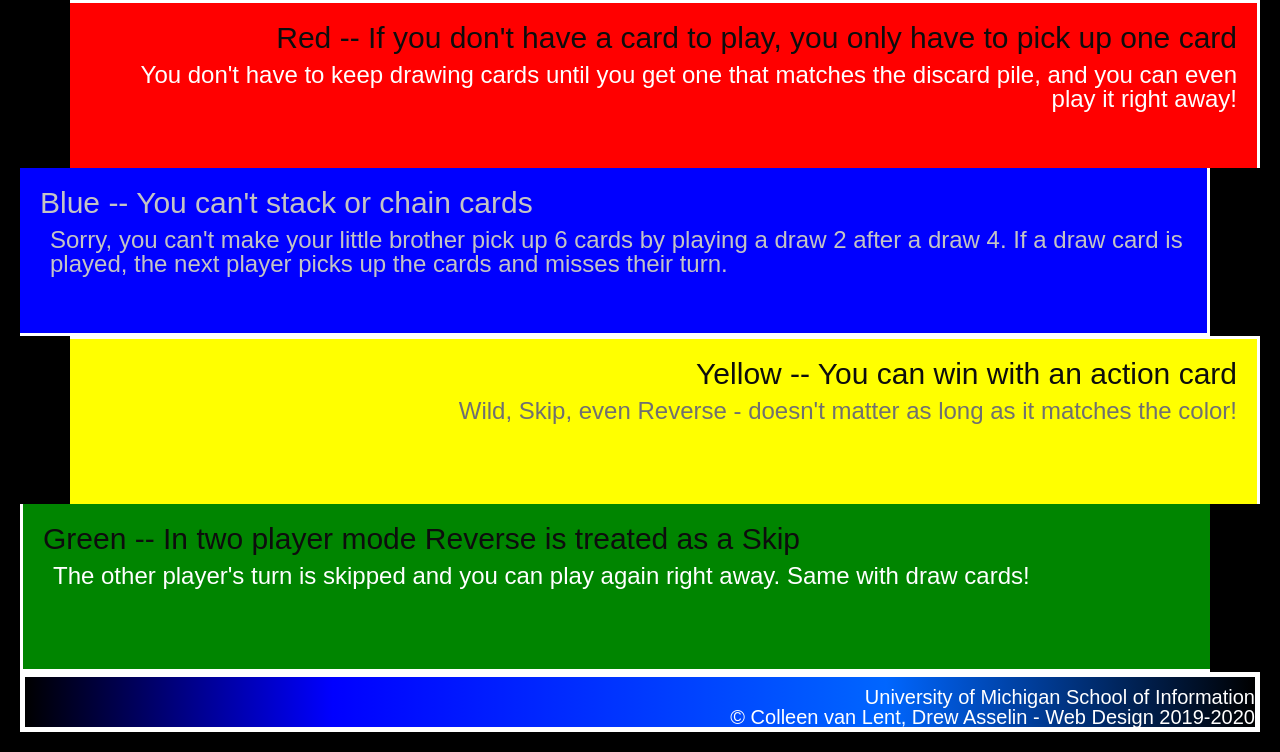
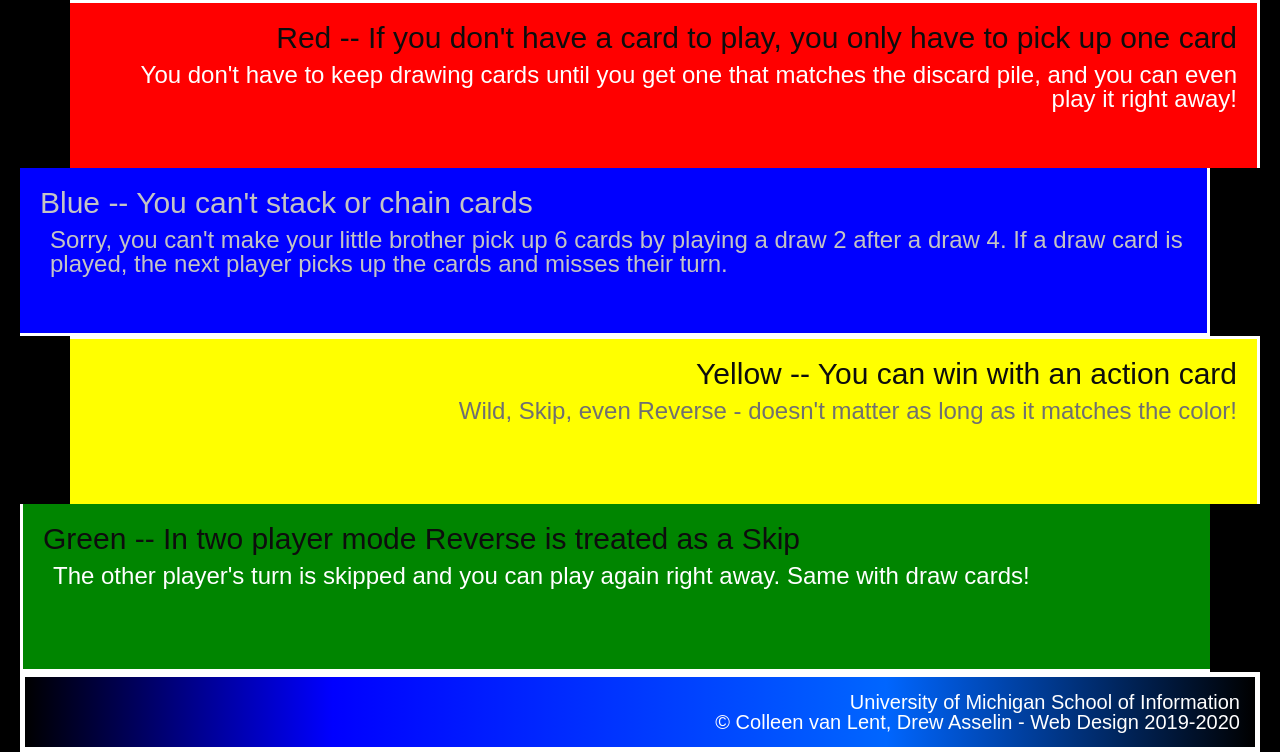
Before and after one commit to Lillcat/hw2_simple_css, a plain HTML site: page index.html in a window 1280 px wide. Shown: the part 528-1280 px from the top of the page. Drawn offline with Linux system fonts and the light colour scheme.

Commit message:
removed commas in footer padding

```diff
--- a/css/style.css
+++ b/css/style.css
@@ -81,5 +81,5 @@ footer {
 footer p {
   font-size: 20px;
   text-align: right;
-  padding: 15px,15px, 15px, 0px;
+  padding: 15px 15px 15px 0px;
 }
```
